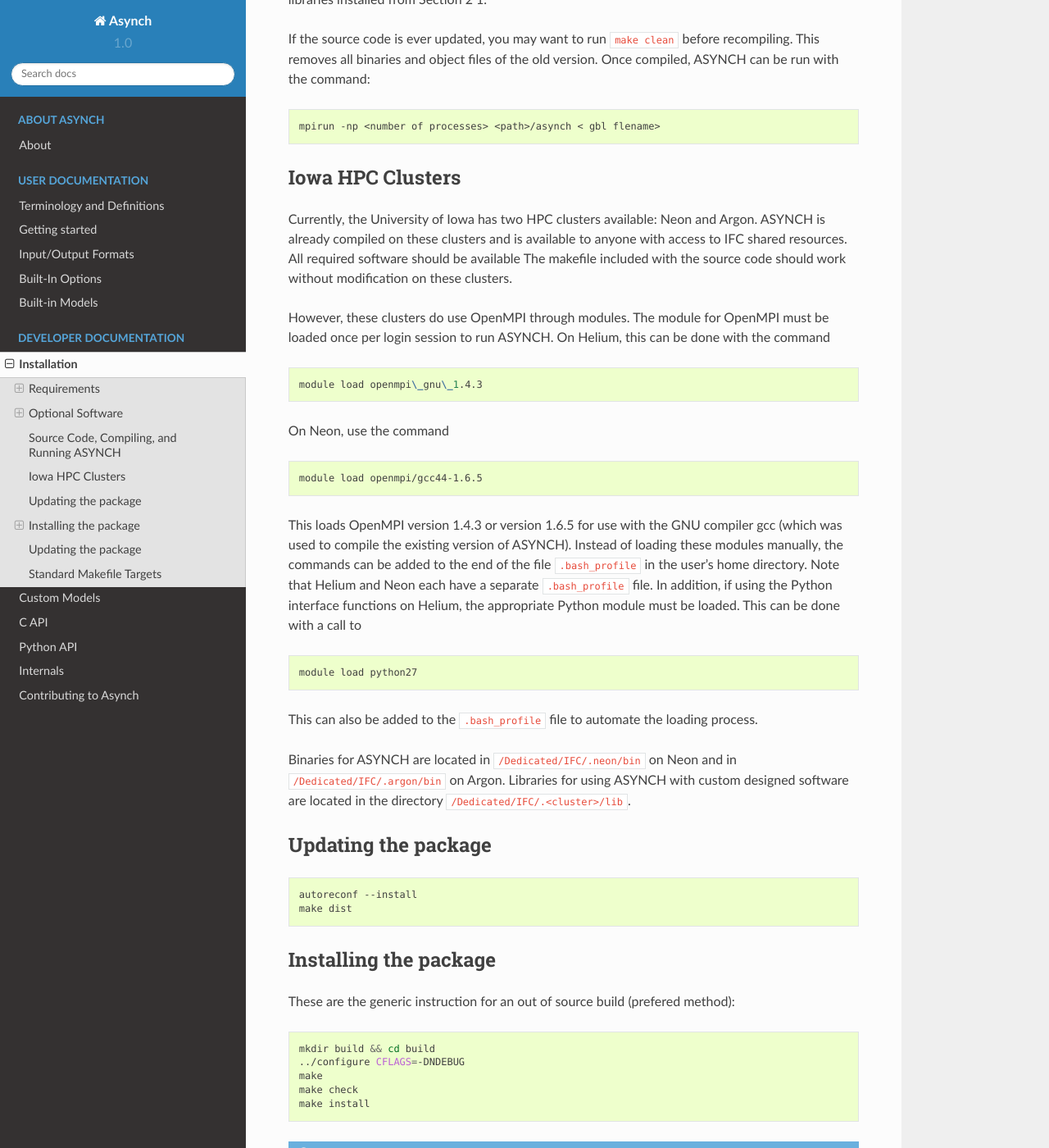
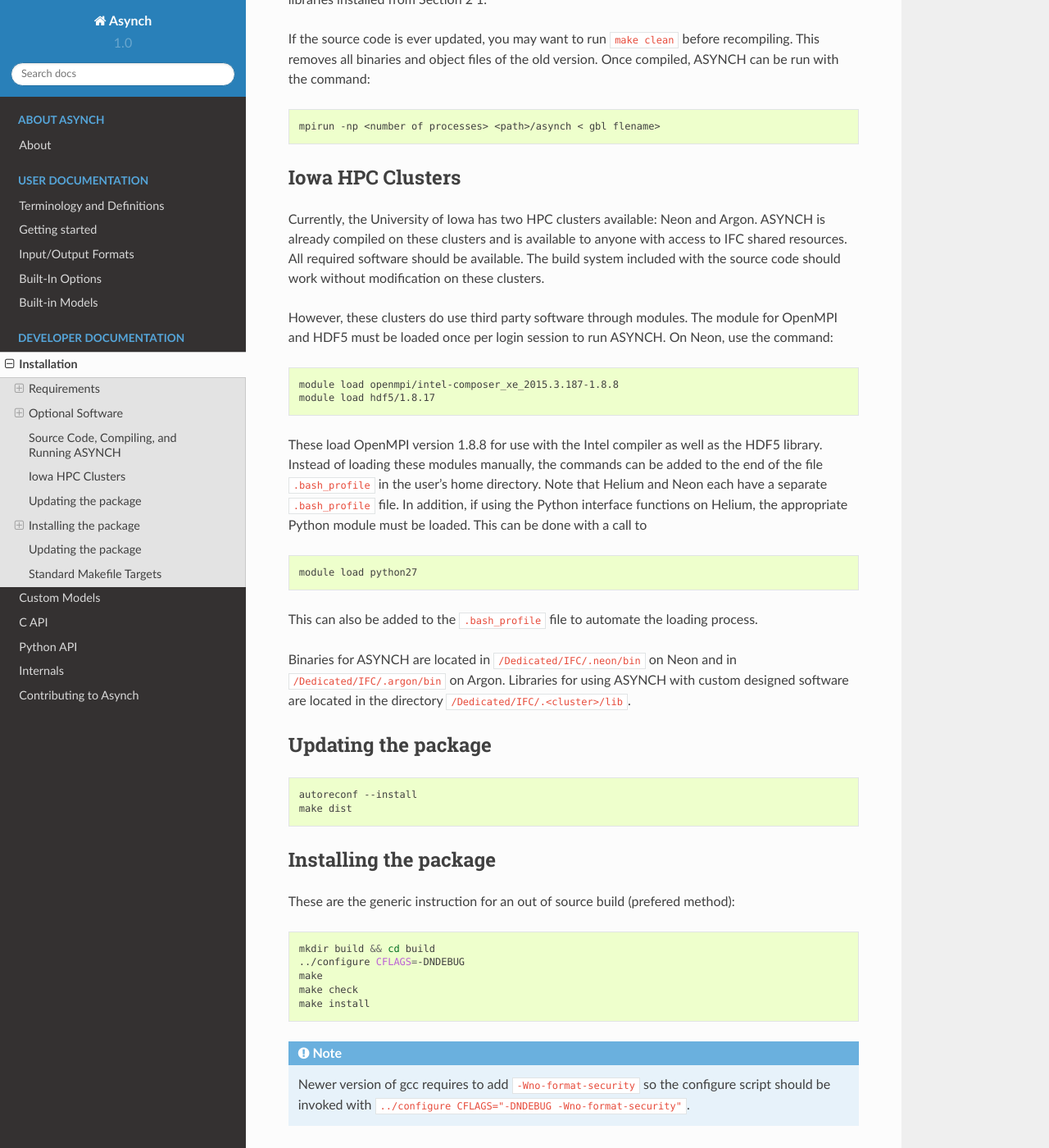
Before and after one commit to njadid/asynch_py, a Sphinx documentation site: the page built from docs/install.rst, in a window 1280 px wide and 1400 px high, scrolled down 3265 px. Shown: the whole window at 82% size. Built offline with Sphinx 7.4.7 and the Read the Docs theme 2.0.0, drawn with Linux system fonts in a browser that asks for light colours; some of the changed text lies outside the part shown.

Commit message:
Update install.rst

```diff
--- a/docs/install.rst
+++ b/docs/install.rst
@@ -13,7 +13,7 @@ In addition to the source code, several programs and libraries are needed:
 -  A C compiler
 -  GNU Make
 -  An MPI implementation
--  Libpq libraries
+-  HDF5, libpq libraries
 
 A brief description of each is provided below.
 
@@ -102,21 +102,16 @@ If the source code is ever updated, you may want to run ``make clean`` before re
 Iowa HPC Clusters
 -----------------
 
-Currently, the University of Iowa has two HPC clusters available: Neon and Argon. ASYNCH is already compiled on these clusters and is available to anyone with access to IFC shared resources. All required software should be available The makefile included with the source code should work without modification on these clusters.
+Currently, the University of Iowa has two HPC clusters available: Neon and Argon. ASYNCH is already compiled on these clusters and is available to anyone with access to IFC shared resources. All required software should be available. The build system included with the source code should work without modification on these clusters.
 
-However, these clusters do use OpenMPI through modules. The module for OpenMPI must be loaded once per login session to run ASYNCH. On Helium, this can be done with the command
+However, these clusters do use third party software through modules. The module for OpenMPI and HDF5 must be loaded once per login session to run ASYNCH. On Neon, use the command:
 
 .. code-block:: sh
 
-  module load openmpi\_gnu\_1.4.3
+  module load openmpi/intel-composer_xe_2015.3.187-1.8.8
+  module load hdf5/1.8.17
 
-On Neon, use the command
-
-.. code-block:: sh
-
-  module load openmpi/gcc44-1.6.5
-
-This loads OpenMPI version 1.4.3 or version 1.6.5 for use with the GNU compiler gcc (which was used to compile the existing version of ASYNCH). Instead of loading these modules manually, the commands can be added to the end of the file ``.bash_profile`` in the user's home directory. Note that Helium and Neon each have a separate ``.bash_profile`` file. In addition, if using the Python interface functions on Helium, the appropriate Python module must be loaded. This can be done with a call to
+These load OpenMPI version 1.8.8 for use with the Intel compiler as well as the HDF5 library. Instead of loading these modules manually, the commands can be added to the end of the file ``.bash_profile`` in the user's home directory. Note that Helium and Neon each have a separate ``.bash_profile`` file. In addition, if using the Python interface functions on Helium, the appropriate Python module must be loaded. This can be done with a call to
 
 .. code-block:: sh
 
@@ -152,14 +147,14 @@ These are the generic instruction for an out of source build (prefered method):
 Installing the package on NEON
 ~~~~~~~~~~~~~~~~~~~~~~~~~~~~~~
 
-First, ``git clone`` the repository or ``tar xzf`` a released packages. To install the software for the IFC group, load the following modules:
+First, ``git clone`` the repository or extract ``tar xzf`` a release packages. To install the software for the IFC group, load the following modules:
 
 .. code-block:: sh
 
   module load openmpi/intel-composer_xe_2015.3.187-1.8.8
   module load hdf5/1.8.17
 
-Then run the class GNU tool chain:
+Then run the classic GNU build tool chain:
 
 .. code-block:: sh
 
```
